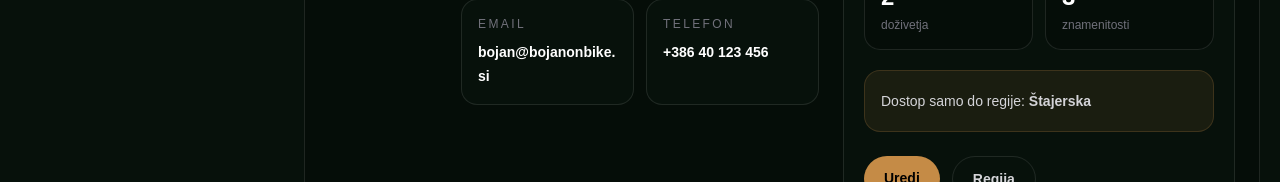
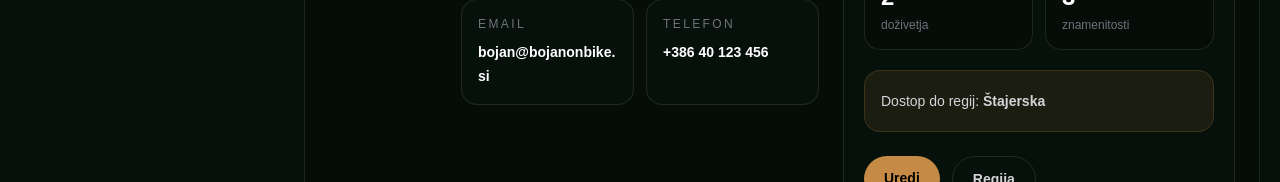
Before and after one commit to rabojan/bojan-on-bike-app, a Next.js app: page /admin/ambasadorji in a window 1280 px wide. Shown: the part 715-897 px from the top of the page. Built offline with nearby package versions, Linux system fonts and the light colour scheme; sample sign-in values are in the browser's storage.

Commit message:
Clarify ambassador region access wording

```diff
--- a/app/admin/ambasadorji/page.tsx
+++ b/app/admin/ambasadorji/page.tsx
@@ -293,7 +293,7 @@ export default function AdminAmbassadorsPage() {
                   </div>
 
                   <div className="mt-5 rounded-2xl border border-[#c58b46]/20 bg-[#c58b46]/10 p-4 text-sm leading-7 text-zinc-300">
-                    Dostop samo do regije:{" "}
+                    Dostop do regij:{" "}
                     <strong>{ambassador.permissions.join(", ")}</strong>
                   </div>
 
```
